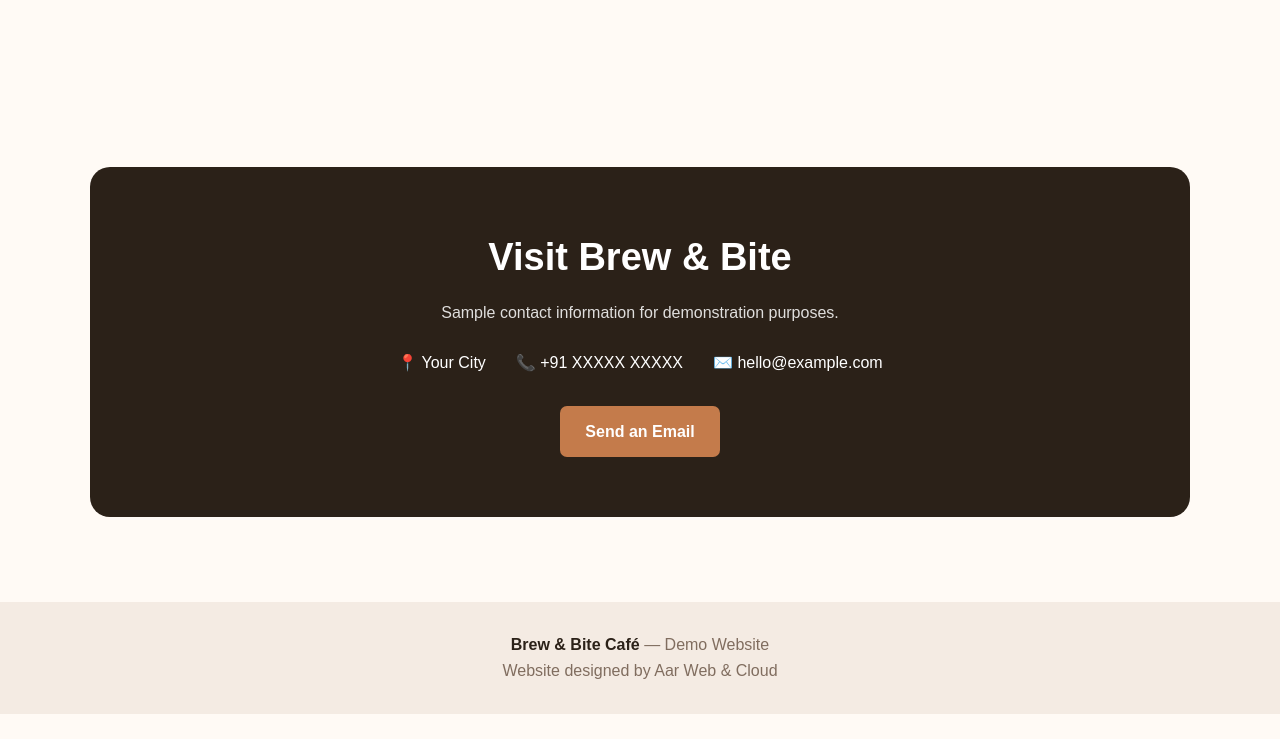
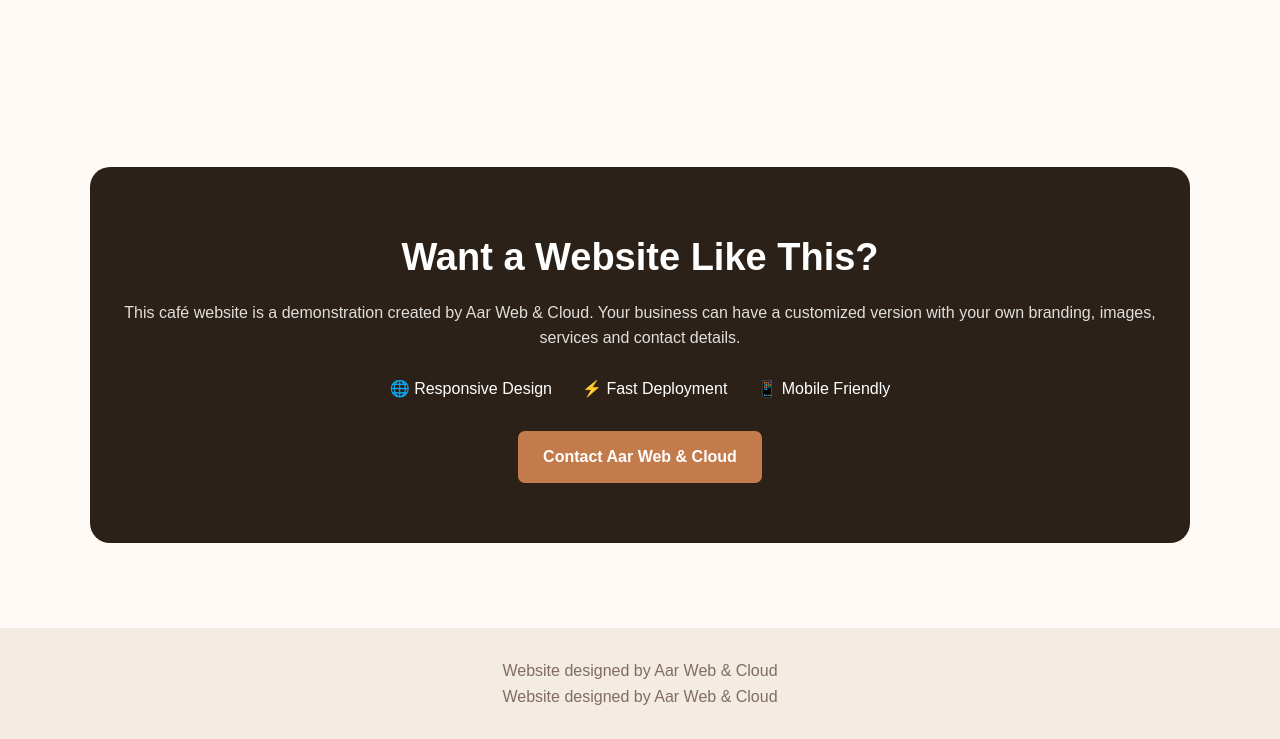
Before and after one commit to aarchi09/cafe-business-demo, a plain HTML site: page index.html in a window 1280 px wide. Shown: the part 2907-3646 px from the top of the page. Before the commit the page ends 3621 px from the top, so only its background shows below. Drawn offline with Linux system fonts and the light colour scheme.

Commit message:
Add client CTA to café demo

```diff
--- a/index.html
+++ b/index.html
@@ -792,35 +792,36 @@
         <div class="contact-box">
 
             <h2>
-                    Visit Brew & Bite
+                Want a Website Like This?
             </h2>
 
             <p>
-                    Sample contact information for demonstration purposes.
+                This café website is a demonstration created by
+                Aar Web & Cloud. Your business can have a customized
+                version with your own branding, images, services
+                and contact details.
             </p>
-
 
             <div class="contact-info">
 
                 <span>
-                        📍 Your City
+                    🌐 Responsive Design
                 </span>
 
                 <span>
-                        📞 +91 XXXXX XXXXX
+                    ⚡ Fast Deployment
                 </span>
 
                 <span>
-                        ✉️ hello@example.com
+                    📱 Mobile Friendly
                 </span>
 
             </div>
 
-
-                <a href="mailto:hello@example.com"
+            <a href="https://aarchi09.github.io/aarchi-web-cloud/contact.html"
                class="btn primary">
 
-                    Send an Email
+                Contact Aar Web & Cloud
 
             </a>
 
@@ -830,7 +831,6 @@
 
 </section>
 
-
     <!-- FOOTER -->
 
     <footer>
@@ -838,8 +838,10 @@
         <div class="container">
 
            <p>
-                <strong>Brew & Bite Café</strong>
-                — Demo Website
+    Website designed by
+    <a href="https://aarchi09.github.io/aarchi-web-cloud/">
+        Aar Web & Cloud
+    </a>
 </p>
 
             <p>
```
Lines whose indentation alone changed are shown as unchanged.
